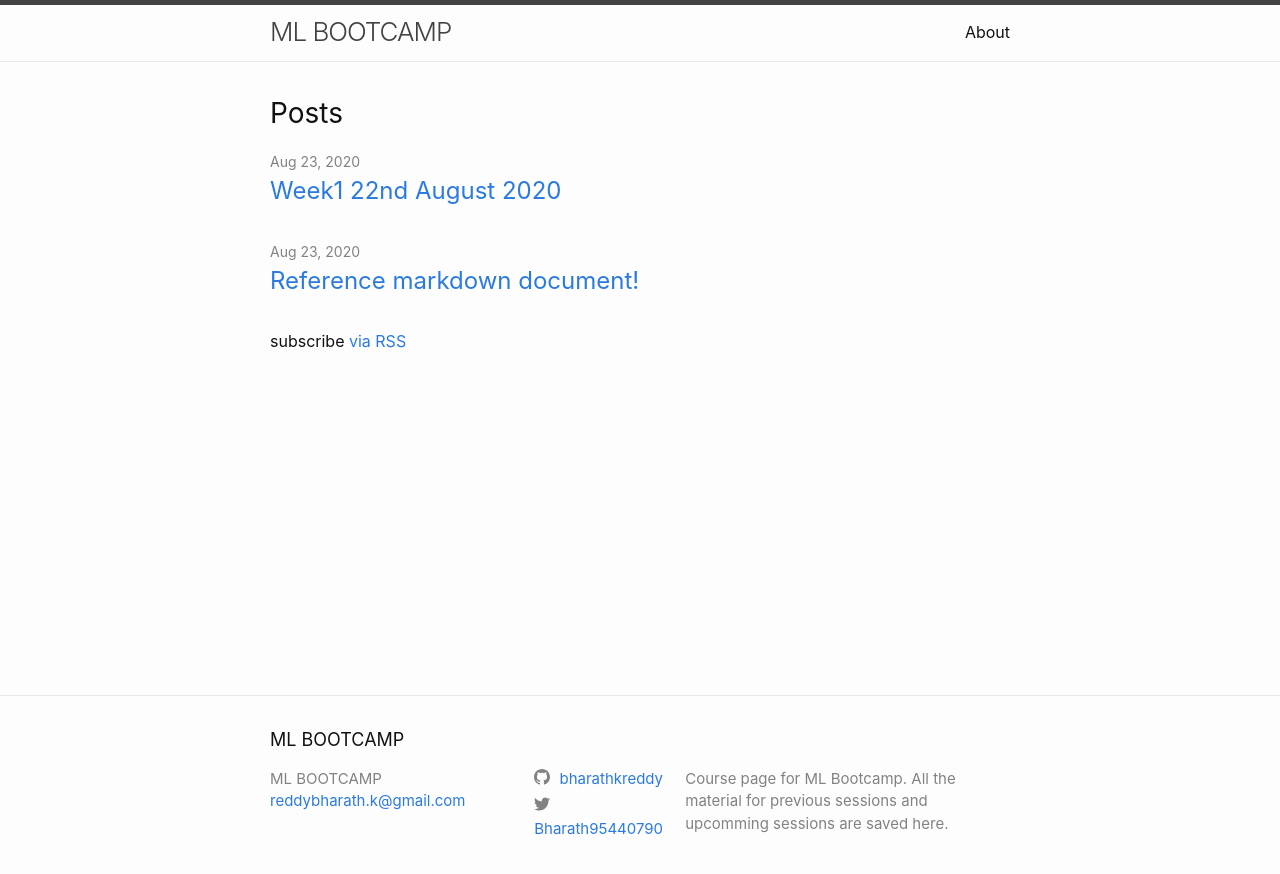
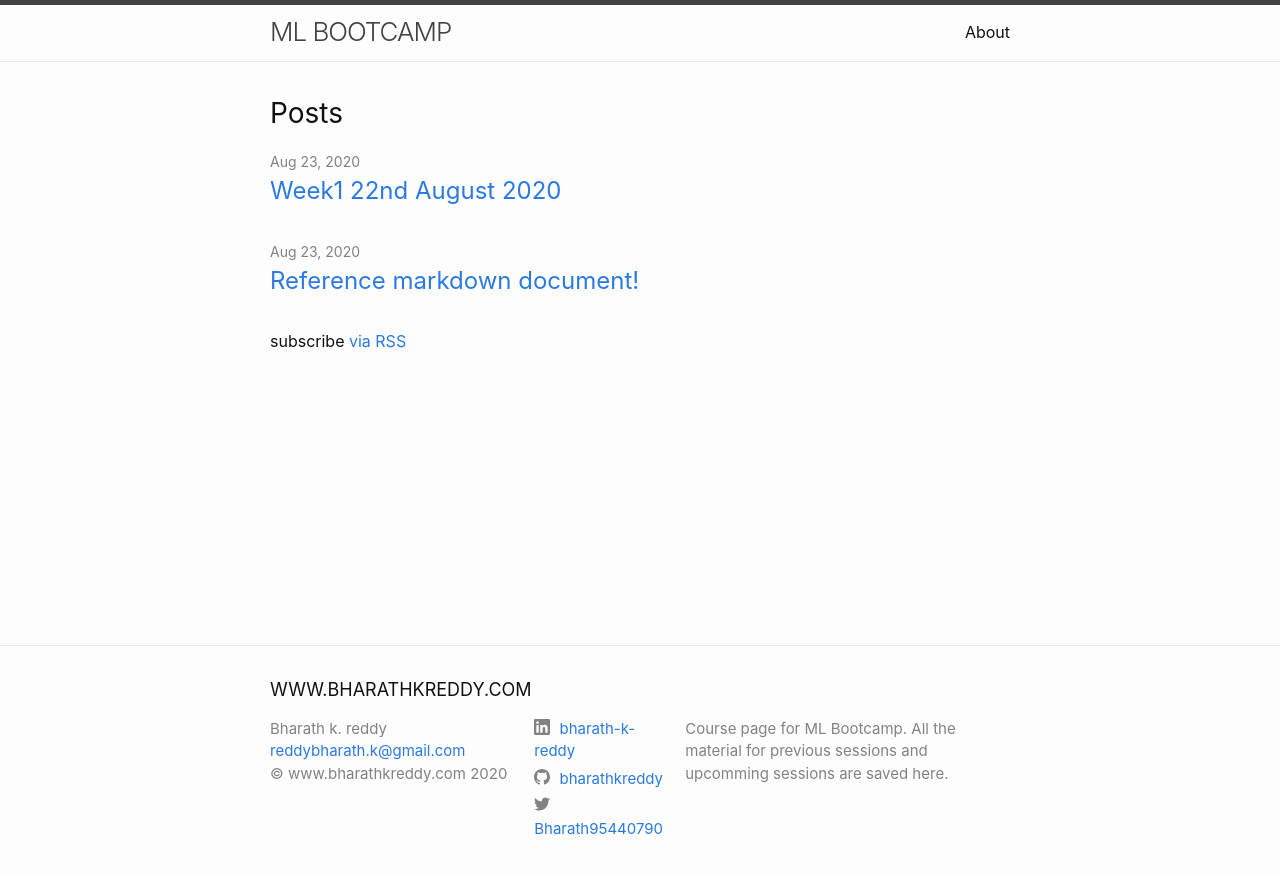
Before and after one commit to bharathkreddy/mlbootcamp, a Jekyll site: the page built from index.markdown, in a window 1280 px wide. Shown: the top 874 px of the page. Built offline with Jekyll 4.4.1, drawn with Linux system fonts in a browser that asks for light colours.

Commit message:
links updated

```diff
--- a/_config.yml
+++ b/_config.yml
@@ -26,6 +26,9 @@ baseurl: "/mlbootcamp" # the subpath of your site, e.g. /blog
 url: "https://bharathkreddy.github.io" # the base hostname & protocol for your site, e.g. http://example.com
 twitter_username: Bharath95440790
 github_username:  bharathkreddy
+author: Bharath k. reddy
+copyright: "www.bharathkreddy.com"
+linkedin_username: bharath-k-reddy
 
 # Build settings
 # theme: minima
--- a/_includes/footer.html
+++ b/_includes/footer.html
@@ -3,7 +3,7 @@
 
   <div class="wrapper">
 
-    <h2 class="footer-heading">{{ site.title | escape }}</h2>
+    <h2 class="footer-heading">{{ "WWW.BHARATHKREDDY.COM" }}</h2>
 
     <div class="footer-col-wrapper">
       <div class="footer-col footer-col-1">
@@ -17,6 +17,9 @@
             </li>
             {%- if site.email -%}
             <li><a class="u-email" href="mailto:{{ site.email }}">{{ site.email }}</a></li>
+            {%- endif -%}
+            {%- if site.copyright -%}
+            <li>&copy; {{ site.copyright }} {{'now' | date: "%Y" }}</li>
             {%- endif -%}
         </ul>
       </div>
--- a/_includes/social.html
+++ b/_includes/social.html
@@ -1,14 +1,6 @@
 <ul class="social-media-list">
-  {%- if site.dribbble_username -%}<li><a href="https://dribbble.com/{{ site.dribbble_username| cgi_escape | escape }}"><svg class="svg-icon"><use xlink:href="{{ '/assets/minima-social-icons.svg#dribbble' | relative_url }}"></use></svg> <span class="username">{{ site.dribbble_username| escape }}</span></a></li>{%- endif -%}
-  {%- if site.facebook_username -%}<li><a href="https://www.facebook.com/{{ site.facebook_username| cgi_escape | escape }}"><svg class="svg-icon"><use xlink:href="{{ '/assets/minima-social-icons.svg#facebook' | relative_url }}"></use></svg> <span class="username">{{ site.facebook_username| escape }}</span></a></li>{%- endif -%}
-  {%- if site.flickr_username -%}<li><a href="https://www.flickr.com/photos/{{ site.flickr_username| cgi_escape | escape }}"><svg class="svg-icon"><use xlink:href="{{ '/assets/minima-social-icons.svg#flickr' | relative_url }}"></use></svg> <span class="username">{{ site.flickr_username| escape }}</span></a></li>{%- endif -%}
+  {%- if site.linkedin_username -%}<li><a href="https://www.linkedin.com/in/{{ site.linkedin_username| cgi_escape | escape }}"><svg class="svg-icon"><use xlink:href="{{ '/assets/minima-social-icons.svg#linkedin' | relative_url }}"></use></svg> <span class="username">{{ site.linkedin_username| escape }}</span></a></li>{%- endif -%}
   {%- if site.github_username -%}<li><a href="https://github.com/{{ site.github_username| cgi_escape | escape }}"><svg class="svg-icon"><use xlink:href="{{ '/assets/minima-social-icons.svg#github' | relative_url }}"></use></svg> <span class="username">{{ site.github_username| escape }}</span></a></li>{%- endif -%}
-  {%- if site.instagram_username -%}<li><a href="https://instagram.com/{{ site.instagram_username| cgi_escape | escape }}"><svg class="svg-icon"><use xlink:href="{{ '/assets/minima-social-icons.svg#instagram' | relative_url }}"></use></svg> <span class="username">{{ site.instagram_username| escape }}</span></a></li>{%- endif -%}
-  {%- if site.linkedin_username -%}<li><a href="https://www.linkedin.com/in/{{ site.linkedin_username| cgi_escape | escape }}"><svg class="svg-icon"><use xlink:href="{{ '/assets/minima-social-icons.svg#linkedin' | relative_url }}"></use></svg> <span class="username">{{ site.linkedin_username| escape }}</span></a></li>{%- endif -%}
-  {%- if site.pinterest_username -%}<li><a href="https://www.pinterest.com/{{ site.pinterest_username| cgi_escape | escape }}"><svg class="svg-icon"><use xlink:href="{{ '/assets/minima-social-icons.svg#pinterest' | relative_url }}"></use></svg> <span class="username">{{ site.pinterest_username| escape }}</span></a></li>{%- endif -%}
-  {%- for mst in site.mastodon -%}{%- if mst.username and mst.instance -%}<li><a href="https://{{ mst.instance| cgi_escape | escape}}/@{{mst.username}}"><svg class="svg-icon"><use xlink:href="{{ '/assets/minima-social-icons.svg#mastodon' | relative_url }}"></use></svg> <span class="username">{{ mst.username|escape }}</span></a></li>{%- endif -%}{%- endfor -%}
   {%- if site.twitter_username -%}<li><a href="https://www.twitter.com/{{ site.twitter_username| cgi_escape | escape }}"><svg class="svg-icon"><use xlink:href="{{ '/assets/minima-social-icons.svg#twitter' | relative_url }}"></use></svg> <span class="username">{{ site.twitter_username| escape }}</span></a></li>{%- endif -%}
-  {%- if site.youtube_username -%}<li><a href="https://youtube.com/{{ site.youtube_username| cgi_escape | escape }}"><svg class="svg-icon"><use xlink:href="{{ '/assets/minima-social-icons.svg#youtube' | relative_url }}"></use></svg> <span class="username">{{ site.youtube_username| escape }}</span></a></li>{%- endif -%}
-  {%- if site.googleplus_username -%}<li><a href="https://plus.google.com/{{ site.googleplus_username| escape }}"><svg class="svg-icon"><use xlink:href="{{ '/assets/minima-social-icons.svg#googleplus' | relative_url }}"></use></svg> <span class="username">{{ site.googleplus_username| escape }}</span></a></li>{%- endif -%}
   {%- if site.rss -%}<li><a href="{{ 'feed.xml' | relative_url }}"><svg class="svg-icon"><use xlink:href="{{ '/assets/minima-social-icons.svg#rss' | relative_url }}"></use></svg> <span>{{ site.rss | escape }}</span></a></li>{%- endif -%}
 </ul>
```
